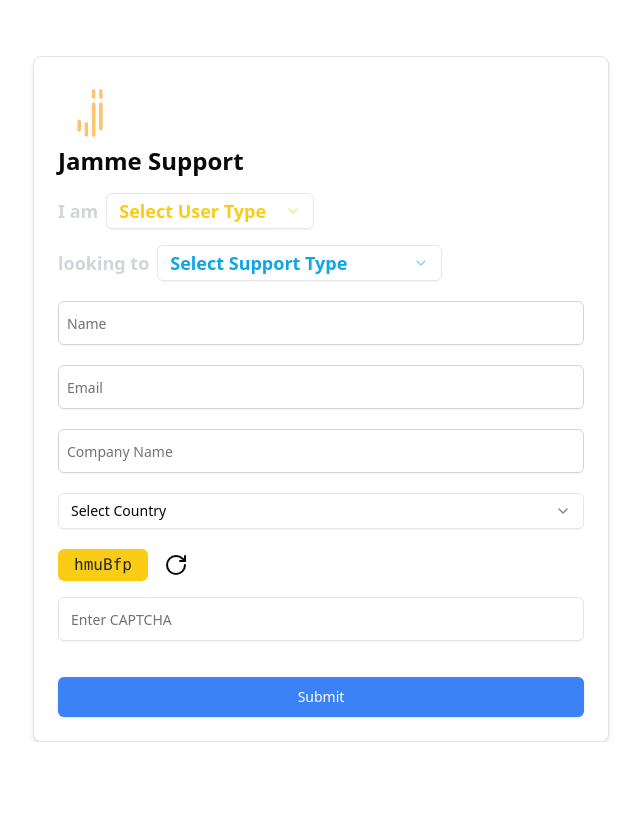
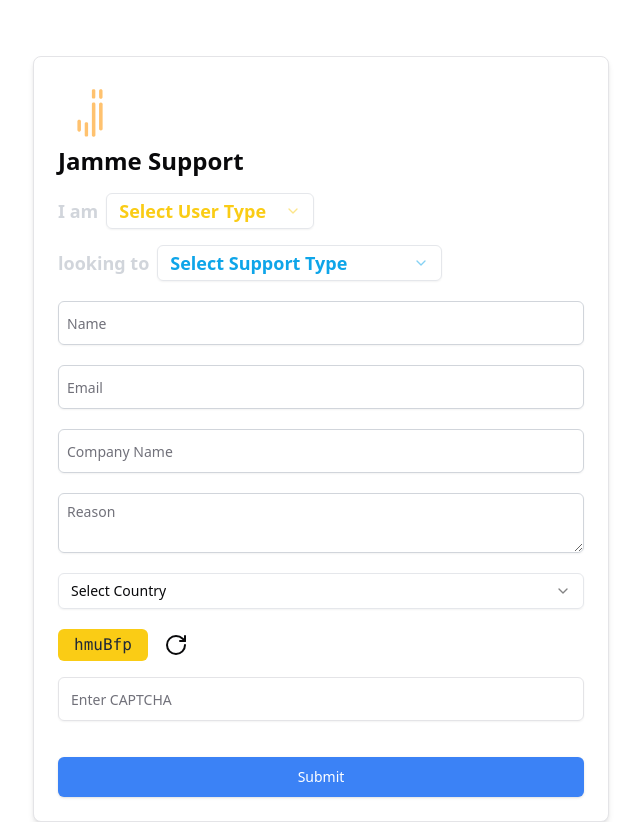
Before and after one commit to Deveshwar-Jamme/jamme-main, a React (Vite) app: page /contact-us in a window 1280 px wide. Shown: the whole page, without its empty margins (319-959 px from the left). Before the commit the page ends 800 px from the top, so only its background shows below. Built offline with nearby package versions, Linux system fonts and the light colour scheme; a web font is replaced by a local one.

Commit message:
added textarea

```diff
--- a/src/components/internal/contact-us/contact-us.tsx
+++ b/src/components/internal/contact-us/contact-us.tsx
@@ -17,6 +17,7 @@
 import JammelOGO from "@/assets/Icon 1.svg";
 import { Loader2, RotateCw } from "lucide-react";
 import { schema } from "../types/schema";
+import { Textarea } from "@/components/ui/textarea";
 
 type FormData = z.infer<typeof schema>;
 
@@ -160,6 +161,13 @@
             className="w-full p-2 bg-transparent border-b border-gray-300 outline-none text-sm focus:border-white"
           />
           {errors.companyName && <p className="text-red-500 text-sm">{errors.companyName.message}</p>}
+          <Textarea
+            id="reason"
+            {...register("reason")}
+            placeholder="Reason"
+            className="w-full p-2 bg-transparent border-b border-gray-300 outline-none text-sm focus:border-white"
+          ></Textarea>
+          {errors.reason && <p className="text-red-500 text-sm">{errors.reason.message}</p>}
 
           <div className="flex items-center gap-2 w-full">
             <Controller
--- a/src/components/internal/types/schema.ts
+++ b/src/components/internal/types/schema.ts
@@ -8,4 +8,5 @@
   country: z.string().nonempty("Country is required"),
   userType: z.string().nonempty("User type is required"),
   supportType: z.string().nonempty("Support type is required"),
+  reason: z.string().min(10, "Reason must be at least 10 characters long."),
 });
--- /dev/null
+++ b/src/components/ui/textarea.tsx
@@ -0,0 +1,22 @@
+import * as React from "react"
+
+import { cn } from "@/lib/utils"
+
+const Textarea = React.forwardRef<
+  HTMLTextAreaElement,
+  React.ComponentProps<"textarea">
+>(({ className, ...props }, ref) => {
+  return (
+    <textarea
+      className={cn(
+        "flex min-h-[60px] w-full rounded-md border border-input bg-transparent px-3 py-2 text-base shadow-sm placeholder:text-muted-foreground focus-visible:outline-none focus-visible:ring-1 focus-visible:ring-ring disabled:cursor-not-allowed disabled:opacity-50 md:text-sm",
+        className
+      )}
+      ref={ref}
+      {...props}
+    />
+  )
+})
+Textarea.displayName = "Textarea"
+
+export { Textarea }
```
